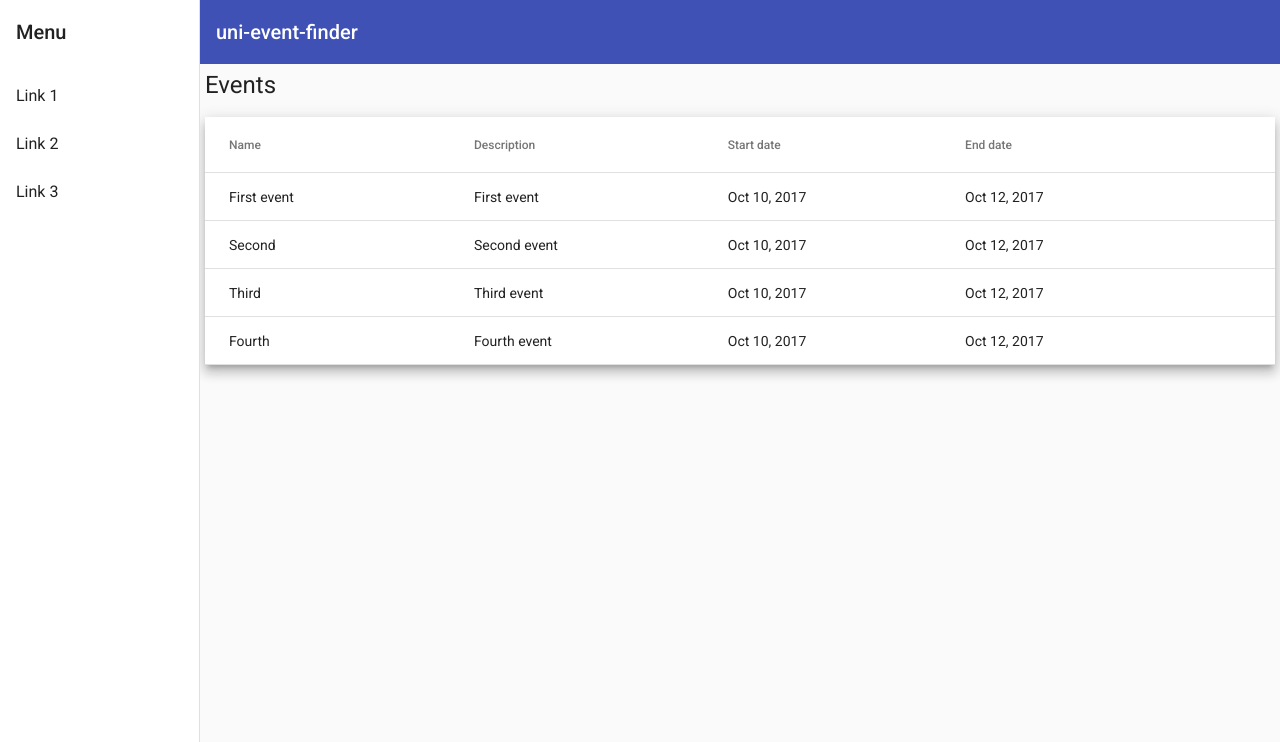
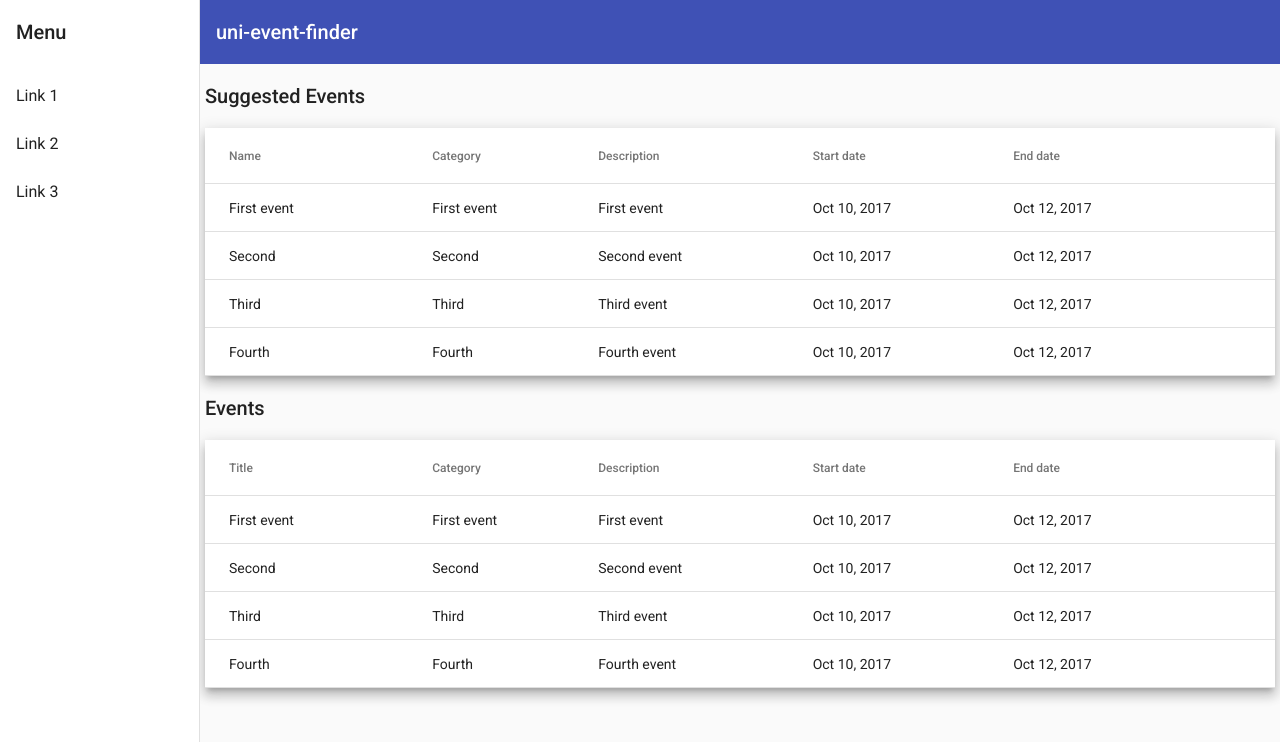
Before and after one commit to m4hdyar/uni-event-finder, an Angular app: page / in a window 1280 px wide. Shown: the top 742 px of the page. Built offline with nearby package versions, Linux system fonts and the light colour scheme.

Commit message:
Add category to the table

```diff
--- a/src/app/home-page/home-page.component.html
+++ b/src/app/home-page/home-page.component.html
@@ -1,4 +1,4 @@
-<h1>Events</h1>
+<h2>Suggested Events</h2>
 
 
 <table mat-table [dataSource]="events" class="mat-elevation-z8 table-full-width">
@@ -6,6 +6,10 @@
         <th mat-header-cell *matHeaderCellDef> Name </th>
         <td mat-cell *matCellDef="let event"> {{event.title}} </td>
      </ng-container>
+     <ng-container matColumnDef="category">
+      <th mat-header-cell *matHeaderCellDef> Category </th>
+      <td mat-cell *matCellDef="let event"> {{event.title}} </td>
+   </ng-container>
      <ng-container matColumnDef="description">
         <th mat-header-cell *matHeaderCellDef> Description </th>
         <td mat-cell *matCellDef="let event"> {{event.description}} </td>
@@ -22,3 +26,32 @@
      <tr mat-header-row *matHeaderRowDef="columnsToDisplay"></tr>
      <tr mat-row *matRowDef="let myRowData; columns: columnsToDisplay"></tr>
 </table>
+
+<h2>Events</h2>
+<table mat-table [dataSource]="events" class="mat-elevation-z8 table-full-width">
+    <ng-container matColumnDef="title">
+        <th mat-header-cell *matHeaderCellDef> Title </th>
+        <td mat-cell *matCellDef="let event"> {{event.title}} </td>
+     </ng-container>
+
+      <ng-container matColumnDef="category">
+         <th mat-header-cell *matHeaderCellDef> Category </th>
+         <td mat-cell *matCellDef="let event"> {{event.title}} </td>
+      </ng-container>
+
+     <ng-container matColumnDef="description">
+        <th mat-header-cell *matHeaderCellDef> Description </th>
+        <td mat-cell *matCellDef="let event"> {{event.description}} </td>
+     </ng-container>
+     <ng-container matColumnDef="start_date">
+        <th mat-header-cell *matHeaderCellDef> Start date </th>
+        <td mat-cell *matCellDef="let event"> {{event.startDate |date}} </td>
+     </ng-container>
+     <ng-container matColumnDef="end_date">
+        <th mat-header-cell *matHeaderCellDef> End date </th>
+        <td mat-cell *matCellDef="let event"> {{event.endDate |date}} </td>
+     </ng-container>
+
+     <tr mat-header-row *matHeaderRowDef="columnsToDisplay"></tr>
+     <tr mat-row *matRowDef="let myRowData; columns: columnsToDisplay"></tr>
+</table>
--- a/src/app/home-page/home-page.component.scss
+++ b/src/app/home-page/home-page.component.scss
@@ -5,3 +5,6 @@
 .table-full-width{
     width: 100%;
 }
+h2{
+    margin-top: 16px;
+}
--- a/src/app/home-page/home-page.component.ts
+++ b/src/app/home-page/home-page.component.ts
@@ -6,28 +6,33 @@ import { Component, OnInit } from '@angular/core';
   styleUrls: ['./home-page.component.scss']
 })
 export class HomePageComponent implements OnInit {
-  columnsToDisplay = ['title', 'description', 'start_date', 'end_date'];
+  columnsToDisplay = ['title','category','description', 'start_date', 'end_date'];
+
   events = [
     {
       "title": "First event",
+      "category" : "education",
       "description": "First event",
       "startDate": "2017-10-10",
       "endDate": "2017-10-12"
     },
     {
       "title": "Second",
+      "category" : "education",
       "description": "Second event",
       "startDate": "2017-10-10",
       "endDate": "2017-10-12"
     },
     {
       "title": "Third",
+      "category" : "Party",
       "description": "Third event",
       "startDate": "2017-10-10",
       "endDate": "2017-10-12"
     },
     {
       "title": "Fourth",
+      "category" : "Sport",
       "description": "Fourth event",
       "startDate": "2017-10-10",
       "endDate": "2017-10-12"
```
